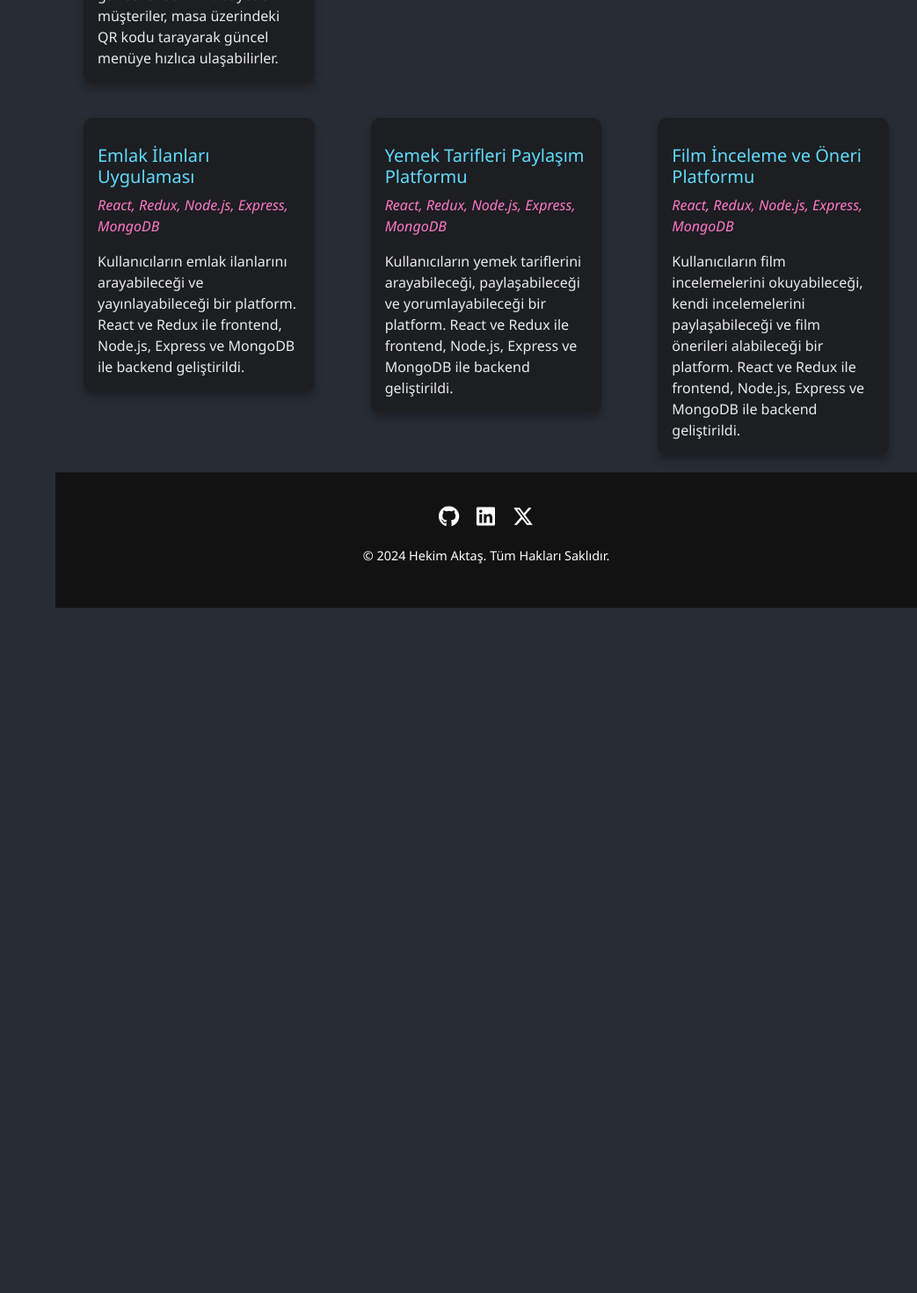
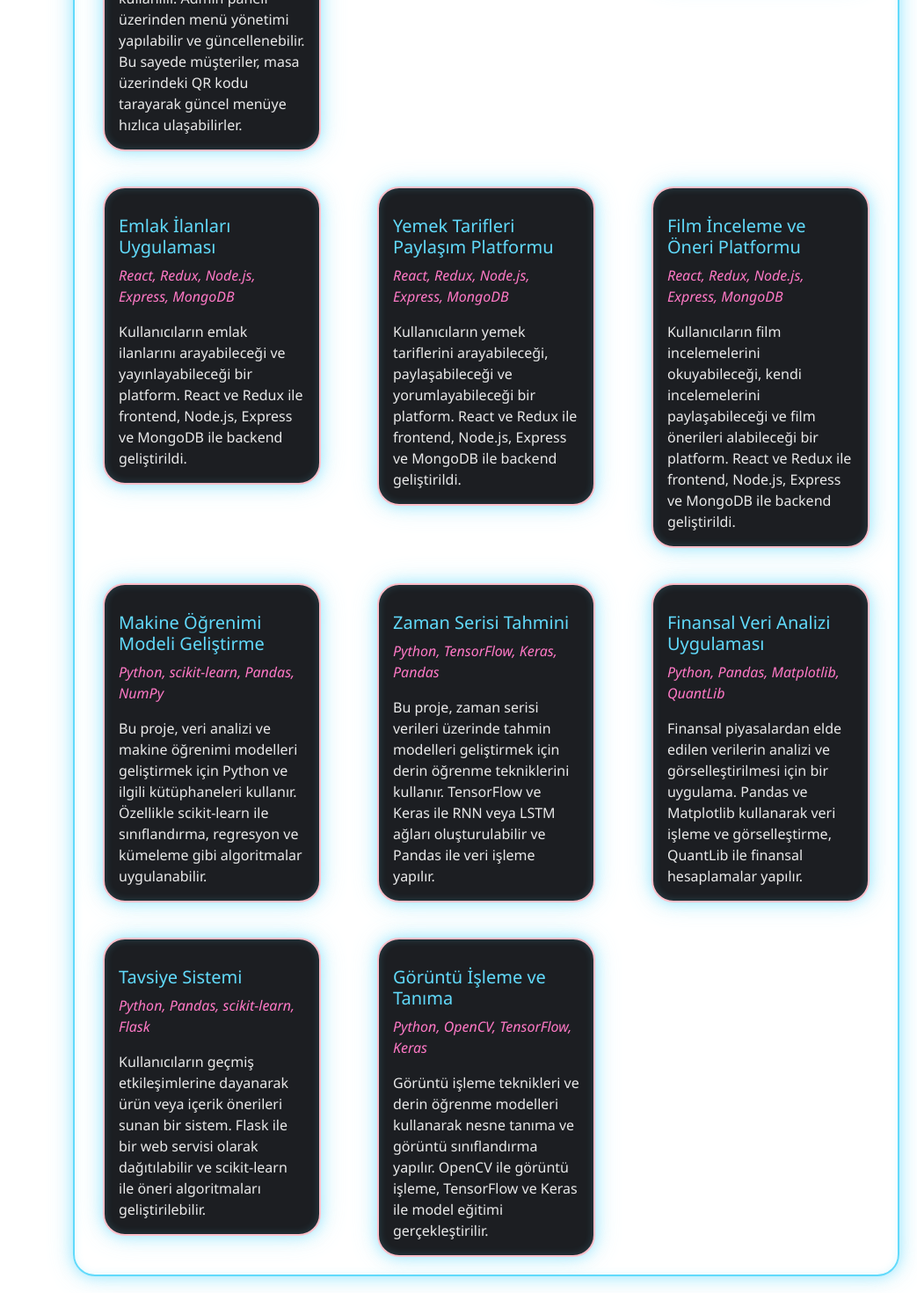
Before and after one commit to aktashekimcan/hekimcan-website-3, a Next.js app: page /projects in a window 1280 px wide. Shown: the part 840-2310 px from the top of the page at 88% size, without its empty margins (237-1280 px from the left). Before the commit the page ends 1531 px from the top, so only its background shows below. Built offline with nearby package versions, Linux system fonts and the light colour scheme.

Commit message:
Updated projects.tsx

```diff
--- a/pages/projects.tsx
+++ b/pages/projects.tsx
@@ -6,19 +6,38 @@ import { Card, Container, Row, Col } from "react-bootstrap";
 
 const GlobalStyle = createGlobalStyle`
   body {
-    background-color: #282c34; // Modern arka plan rengi
-    color: #eaeaea; // Soft beyaz metin
+
+
     font-family: 'Segoe UI', Tahoma, Geneva, Verdana, sans-serif; // Daha okunabilir font
+
   }
+`;
+const Wrapper = styled.div`
+  border: 2px solid #61dafb; // Light blue border
+  border-radius: 25px; // Rounded corners
+  box-shadow:
+    0 0 15px rgba(97, 218, 251, 0.5),
+    // Soft outer glow
+    0 0 30px rgba(97, 218, 251, 0.3),
+    // Additional depth
+    inset 0 0 10px rgba(97, 218, 251, 0.2); // Inner glow for depth
+  overflow: hidden;
+  margin: 20px; // Add some padding to prevent content from touching the border
 `;
 
 const StyledCard = styled(Card)`
   margin: 20px;
   background-color: #1c1e22; // Daha koyu kart arka planı
   color: #eaeaea; // Soft beyaz kart metni
-  border: none;
-  border-radius: 10px; // Yuvarlatılmış köşeler
-  box-shadow: 0 6px 10px rgba(0, 0, 0, 0.3); // Yumuşak gölge
+  border: 2px solid pink; // Light blue border
+  border-radius: 25px; // Rounded corners
+  box-shadow:
+    0 0 15px rgba(97, 218, 251, 0.5),
+    // Soft outer glow
+    0 0 30px rgba(97, 218, 251, 0.3),
+    // Additional depth
+    inset 0 0 10px rgba(97, 218, 251, 0.2); // Inner glow for depth
+  overflow: hidden;
   transition:
     transform 0.3s ease-in-out,
     box-shadow 0.3s ease-in-out;
@@ -47,80 +66,97 @@ const Title = styled.h1`
 const Projects: React.FC = () => {
   const projectList = [
     {
-
       name: "Kişisel Portfolyo Web Sitesi",
-      technologies: "React,Next.js, CSS, Bootstrap",
+      technologies: "React.Redux, CSS, Bootstrap",
       description:
-        "Kişisel portfolyo web sitem, React-Next.js ile geliştirildi ve CSS ile Bootstrap kullanılarak stilize edildi. Bu proje, projelerimi ve teknik becerilerimi sergiliyor.",
+        "Kişisel portfolyo web sitem, React ile geliştirildi ve CSS ile Bootstrap kullanılarak stilize edildi. Bu proje, projelerimi ve teknik becerilerimi sergiliyor.",
     },
     {
-
       name: "E-Ticaret Platformu",
       technologies: "React, Redux, Styled Components",
       description:
         "React ve Redux kullanarak geliştirdiğim bu e-ticaret platformu, modern kullanıcı arayüzü tasarımları ve Styled Components ile özelleştirilmiş stil özellikleri içeriyor.",
     },
     {
-
       name: "Hava Durumu Uygulaması",
       technologies: "JavaScript, API, Bootstrap",
       description:
         "Bu hava durumu uygulaması, çeşitli API'larla entegre edilmiş ve JavaScript ile geliştirilmiştir. Bootstrap ile duyarlı tasarım özellikleri eklendi.",
     },
     {
-
       name: "Restoran QR Kodlu Menü Uygulaması",
       technologies: "React, Redux, Node.js, Express, MongoDB",
       description:
         "Bu uygulama, restoranların müşterilerine dijital menü sunmasını sağlar. React ve Redux ile  kullanıcı arayüzü, Node.js ve Express ile güçlü bir sunucu tarafı, MongoDB ile veritabanı yönetimi kullanılır. Admin paneli üzerinden menü yönetimi yapılabilir ve güncellenebilir. Bu sayede müşteriler, masa üzerindeki QR kodu tarayarak güncel menüye hızlıca ulaşabilirler.",
     },
     {
-
       name: "GitHub Readme Generator",
       technologies: "Node.js, JavaScript",
       description:
         "GitHub projeleriniz için dinamik readme dosyaları oluşturan bir araç. Node.js kullanılarak geliştirildi ve GitHub API'siyle etkileşime geçiyor.",
     },
     {
-
       name: "Haber Uygulaması",
       technologies: "React, Node.js, Express, MongoDB, News API",
       description:
         "Kullanıcıların çeşitli haber kaynaklarından güncel haberleri okuyabileceği bir uygulama. React ile frontend, Node.js, Express, MongoDB ve News API ile backend geliştirildi.",
     },
     {
-
       name: "Emlak İlanları Uygulaması",
       technologies: "React, Redux, Node.js, Express, MongoDB",
       description:
         "Kullanıcıların emlak ilanlarını arayabileceği ve yayınlayabileceği bir platform. React ve Redux ile frontend, Node.js, Express ve MongoDB ile backend geliştirildi.",
     },
     {
-
       name: "Yemek Tarifleri Paylaşım Platformu",
       technologies: "React, Redux, Node.js, Express, MongoDB",
       description:
         "Kullanıcıların yemek tariflerini arayabileceği, paylaşabileceği ve yorumlayabileceği bir platform. React ve Redux ile frontend, Node.js, Express ve MongoDB ile backend geliştirildi.",
     },
     {
-
       name: "Film İnceleme ve Öneri Platformu",
       technologies: "React, Redux, Node.js, Express, MongoDB",
       description:
         "Kullanıcıların film incelemelerini okuyabileceği, kendi incelemelerini paylaşabileceği ve film önerileri alabileceği bir platform. React ve Redux ile frontend, Node.js, Express ve MongoDB ile backend geliştirildi.",
     },
-    // Diğer proje nesneleri burada yer alacak...
-    // ...
+    {
+      name: "Makine Öğrenimi Modeli Geliştirme",
+      technologies: "Python, scikit-learn, Pandas, NumPy",
+      description:
+        "Bu proje, veri analizi ve makine öğrenimi modelleri geliştirmek için Python ve ilgili kütüphaneleri kullanır. Özellikle scikit-learn ile sınıflandırma, regresyon ve kümeleme gibi algoritmalar uygulanabilir.",
+    },
+    {
+      name: "Zaman Serisi Tahmini",
+      technologies: "Python, TensorFlow, Keras, Pandas",
+      description:
+        "Bu proje, zaman serisi verileri üzerinde tahmin modelleri geliştirmek için derin öğrenme tekniklerini kullanır. TensorFlow ve Keras ile RNN veya LSTM ağları oluşturulabilir ve Pandas ile veri işleme yapılır.",
+    },
+    {
+      name: "Finansal Veri Analizi Uygulaması",
+      technologies: "Python, Pandas, Matplotlib, QuantLib",
+      description:
+        "Finansal piyasalardan elde edilen verilerin analizi ve görselleştirilmesi için bir uygulama. Pandas ve Matplotlib kullanarak veri işleme ve görselleştirme, QuantLib ile finansal hesaplamalar yapılır.",
+    },
+    {
+      name: "Tavsiye Sistemi",
+      technologies: "Python, Pandas, scikit-learn, Flask",
+      description:
+        "Kullanıcıların geçmiş etkileşimlerine dayanarak ürün veya içerik önerileri sunan bir sistem. Flask ile bir web servisi olarak dağıtılabilir ve scikit-learn ile öneri algoritmaları geliştirilebilir.",
+    },
+    {
+      name: "Görüntü İşleme ve Tanıma",
+      technologies: "Python, OpenCV, TensorFlow, Keras",
+      description:
+        "Görüntü işleme teknikleri ve derin öğrenme modelleri kullanarak nesne tanıma ve görüntü sınıflandırma yapılır. OpenCV ile görüntü işleme, TensorFlow ve Keras ile model eğitimi gerçekleştirilir.",
+    },
   ];
 
   return (
     <>
       <GlobalStyle />
-      <Head>
-        <title>Projelerim</title>
-        <meta name="description" content="Benim projelerim" />
-      </Head>
-      <Container>
+
+      <Wrapper>
+        <Container id="projects">
           <Title>Projelerim</Title>
           <Row>
             {projectList.map((project, index) => (
@@ -136,6 +172,7 @@ const Projects: React.FC = () => {
             ))}
           </Row>
         </Container>
+      </Wrapper>
     </>
   );
 };
```
Lines whose indentation alone changed are shown as unchanged.
